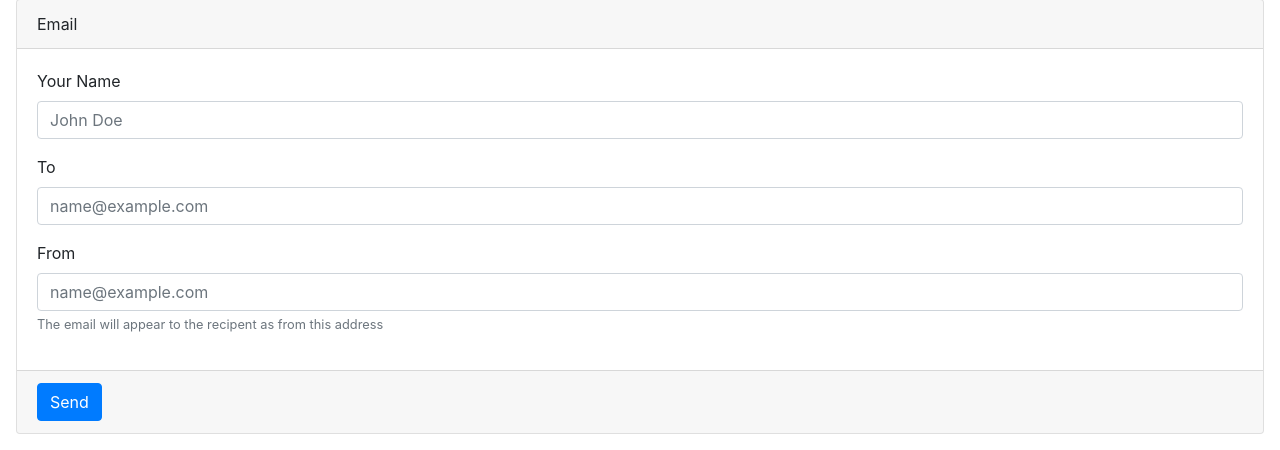
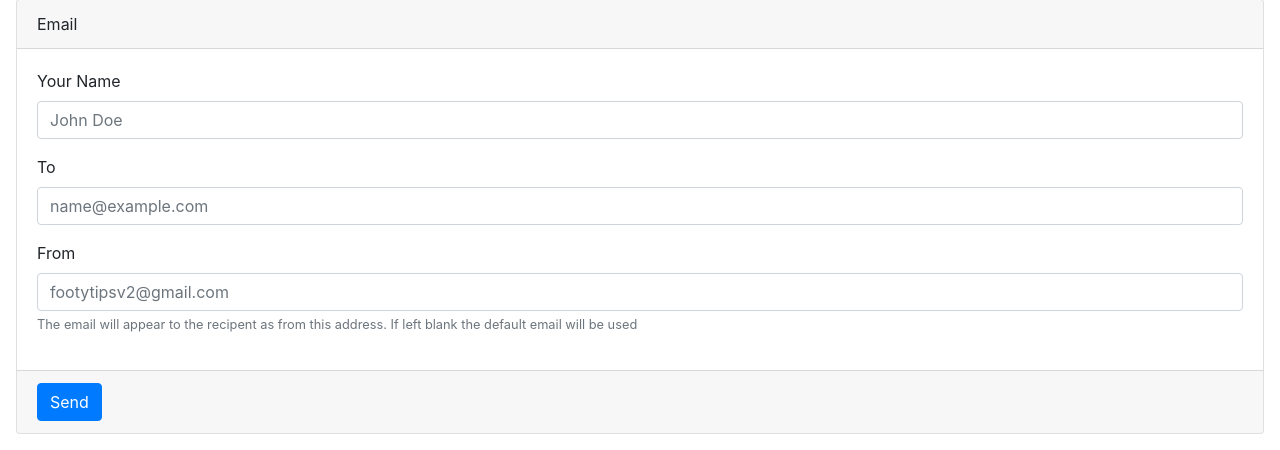
Before and after one commit to dhenry437/footytips, a Flask app: page / in a window 1280 px wide. Shown: the part 939-1389 px from the top of the page. Run offline with Flask 2, Linux system fonts and the light colour scheme; some libraries are stand-ins or nearby versions.

Commit message:
validation

```diff
--- a/static/js/script.js
+++ b/static/js/script.js
@@ -279,6 +279,19 @@ $('#sendEmail').click(function() {
     var round = -1;
     round = $('#divRounds').find('li.active').children('a').text() || $("#selectRounds").val();
     var name = $('#name').val();
+    if ($('#fromEmail').val() != "") {
+        var fromEmail = $('#fromEmail').val();
+    }
+    else {
+        fromEmail = $('#fromEmail').prop('placeholder');
+    }
+
+    // Validate
+    var form = $(this.form)[0]
+    if (form.checkValidity() === false) {
+        form.classList.add('was-validated');
+        return;
+    }
 
     messageText += name + "'s Round " + round + " Footy Tips\n";
     messageText += "\n";
@@ -318,7 +331,7 @@ $('#sendEmail').click(function() {
     });
     messageHTML += "<br>\n";
     messageHTML += "<p>Created using Footy Tips v2 <br>\n";
-    messageHTML += "<a>www.footytipsv2.com.au</a></p>\n";
+    messageHTML += "<a href='footytipsv2.ddns.net'>footytipsv2.ddns.net</a></p>\n";
     messageHTML += "<body>\n";
     messageHTML += "<html>\n";
 
@@ -327,7 +340,7 @@ $('#sendEmail').click(function() {
         method: "POST",
         data: {
             "toEmail": $('#toEmail').val(),
-            "fromEmail": $('#fromEmail').val(),
+            "fromEmail": fromEmail,
             "text": messageText,
             "html": messageHTML,
             "name": name,
--- a/templates/index.html
+++ b/templates/index.html
@@ -80,33 +80,45 @@
             Email
         </div>
         <div class="card-body">
-            <form>
+            <form class="needs-validation" novalidate id="formEmail">
                 <div class="form-group">
                     <label for="toEmail">Your Name</label>
-                    <input type="email" class="form-control" id="name" placeholder="John Doe">
+                    <input type="email" class="form-control" id="name" placeholder="John Doe" required>
+                    <div class="invalid-feedback">
+                        Please enter your name.
+                    </div>
                 </div>
                 <div class="form-group">
                     <label for="toEmail">To</label>
-                    <input type="email" class="form-control" id="toEmail" placeholder="name@example.com">
+                    <input type="email" class="form-control" id="toEmail" placeholder="name@example.com" required>
+                    <div class="invalid-feedback">
+                        Please enter a valid email.
+                    </div>
                 </div>
                 <div class="form-group">
                     <label for="fromEmail">From</label>
-                    <input type="email" class="form-control" id="fromEmail" aria-describedby="fromEmailHelp" placeholder="name@example.com">
+                    <input type="email" class="form-control" id="fromEmail" aria-describedby="fromEmailHelp"
+                        placeholder="footytipsv2@gmail.com">
                     <small id="fromEmailHelp" class="form-text text-muted">The email will appear to the recipent as from
-                        this address</small>
+                        this address. If left blank the default email will be used</small>
                 </div>
             </form>
         </div>
         <div class="card-footer">
-            <button class="btn btn-primary" id="sendEmail">Send</button>
+            <button class="btn btn-primary" id="sendEmail" form="formEmail">Send</button>
         </div>
     </div>
 
     <!-- Optional JavaScript -->
     <!-- jQuery first, then Popper.js, then Bootstrap JS -->
-    <script src="https://code.jquery.com/jquery-3.5.1.min.js" integrity="sha256-9/aliU8dGd2tb6OSsuzixeV4y/faTqgFtohetphbbj0=" crossorigin="anonymous"></script>
-    <script src="https://cdn.jsdelivr.net/npm/popper.js@1.16.0/dist/umd/popper.min.js" integrity="sha384-Q6E9RHvbIyZFJoft+2mJbHaEWldlvI9IOYy5n3zV9zzTtmI3UksdQRVvoxMfooAo" crossorigin="anonymous"></script>
-    <script src="https://stackpath.bootstrapcdn.com/bootstrap/4.5.0/js/bootstrap.min.js" integrity="sha384-OgVRvuATP1z7JjHLkuOU7Xw704+h835Lr+6QL9UvYjZE3Ipu6Tp75j7Bh/kR0JKI" crossorigin="anonymous"></script>
+    <script src="https://code.jquery.com/jquery-3.5.1.min.js"
+        integrity="sha256-9/aliU8dGd2tb6OSsuzixeV4y/faTqgFtohetphbbj0=" crossorigin="anonymous"></script>
+    <script src="https://cdn.jsdelivr.net/npm/popper.js@1.16.0/dist/umd/popper.min.js"
+        integrity="sha384-Q6E9RHvbIyZFJoft+2mJbHaEWldlvI9IOYy5n3zV9zzTtmI3UksdQRVvoxMfooAo"
+        crossorigin="anonymous"></script>
+    <script src="https://stackpath.bootstrapcdn.com/bootstrap/4.5.0/js/bootstrap.min.js"
+        integrity="sha384-OgVRvuATP1z7JjHLkuOU7Xw704+h835Lr+6QL9UvYjZE3Ipu6Tp75j7Bh/kR0JKI"
+        crossorigin="anonymous"></script>
 
     <script src="{{ url_for('static', filename='js/jquery.toast.min.js') }}"></script>
     <script src="{{ url_for('static', filename='js/script.js') }}"></script>
```
